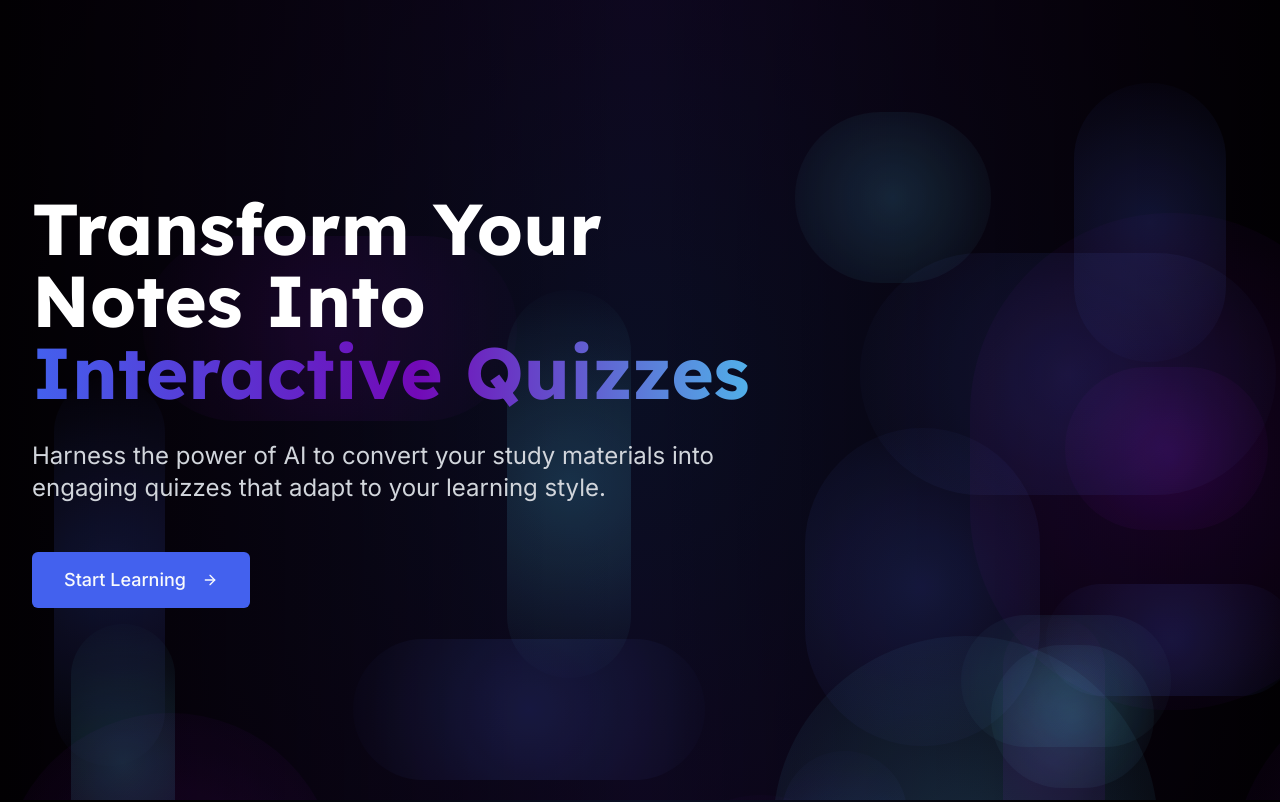
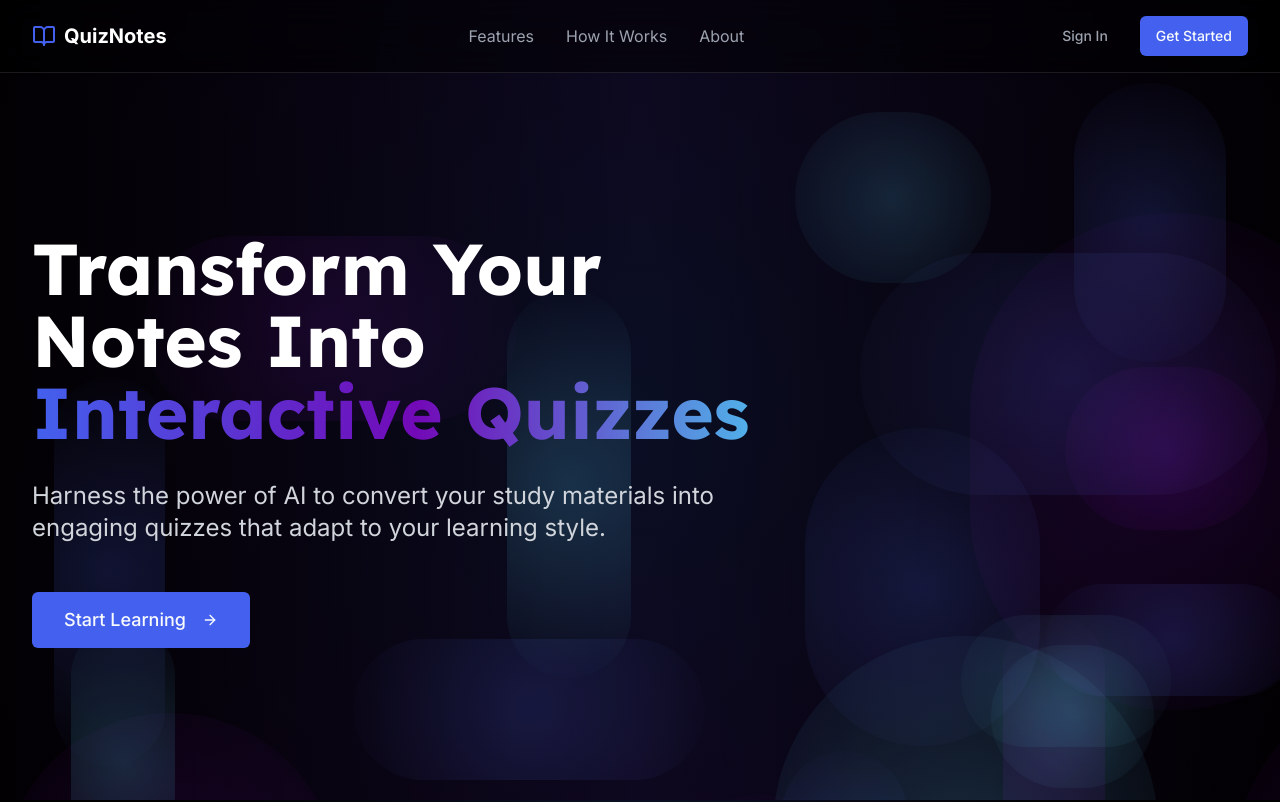
Before and after one commit to edleeenna/quiz_app, a React (Vite) app in the folder frontend/: page / in a window 1280 px wide. Shown: the top 802 px of the page. Built offline with nearby package versions, Linux system fonts and the light colour scheme.

Commit message:
Add Navigation Bar to Homepage

```diff
--- /dev/null
+++ b/frontend/src/components/MainNav.tsx
@@ -0,0 +1,45 @@
+import { Link } from "react-router-dom";
+import { Button } from "@/components/ui/button";
+import { BookOpen } from "lucide-react";
+
+const MainNav = () => {
+  return (
+    <nav className="fixed top-0 left-0 right-0 z-50 bg-black/50 backdrop-blur-lg border-b border-white/10">
+      <div className="container py-4">
+        <div className="flex items-center justify-between">
+          <Link to="/" className="flex items-center gap-2">
+            <BookOpen className="h-6 w-6 text-theme-blue" />
+            <span className="text-xl font-bold text-white">QuizNotes</span>
+          </Link>
+
+          <div className="hidden md:flex items-center gap-8">
+            <Link to="/#features" className="text-gray-400 hover:text-white transition-colors">
+              Features
+            </Link>
+            <Link to="/#how-it-works" className="text-gray-400 hover:text-white transition-colors">
+              How It Works
+            </Link>
+            <Link to="/#about" className="text-gray-400 hover:text-white transition-colors">
+              About
+            </Link>
+          </div>
+
+          <div className="flex items-center gap-4">
+            <Button asChild variant="ghost" className="text-gray-400 hover:text-white">
+              <Link to="/app">
+                Sign In
+              </Link>
+            </Button>
+            <Button asChild className="bg-theme-blue hover:bg-theme-blue/90">
+              <Link to="/app">
+                Get Started
+              </Link>
+            </Button>
+          </div>
+        </div>
+      </div>
+    </nav>
+  );
+};
+
+export default MainNav;
--- a/frontend/src/pages/Home.tsx
+++ b/frontend/src/pages/Home.tsx
@@ -1,12 +1,15 @@
 import { BookOpen, FileText, ArrowRight, Brain, CheckCircle, Upload } from 'lucide-react';
 import { Button } from '@/components/ui/button';
 import { Link } from 'react-router-dom';
+import MainNav from '@/components/MainNav';
 
 const Home = () => {
   return (
     <div className="min-h-screen bg-black text-white overflow-hidden">
+      <MainNav />
+
       {/* Hero Section */}
-      <div className="relative min-h-screen flex items-center">
+      <div className="relative min-h-screen flex items-center pt-20">
         {/* Animated background */}
         <div className="absolute inset-0 bg-[radial-gradient(circle_at_50%_50%,rgba(67,97,238,0.15),rgba(114,9,183,0.15))]" />
         <div className="absolute inset-0 bg-[linear-gradient(to_right,rgba(0,0,0,0.9),transparent_50%,rgba(0,0,0,0.9))]" />
@@ -56,7 +59,7 @@ const Home = () => {
       </div>
 
       {/* Features Section */}
-      <div className="relative bg-black py-32">
+      <div id="features" className="relative bg-black py-32">
         <div className="absolute inset-0 bg-[radial-gradient(circle_at_50%_0%,rgba(67,97,238,0.15),transparent_50%)]" />
         <div className="container relative">
           <h2 className="text-4xl md:text-5xl font-bold text-center mb-20">
```
